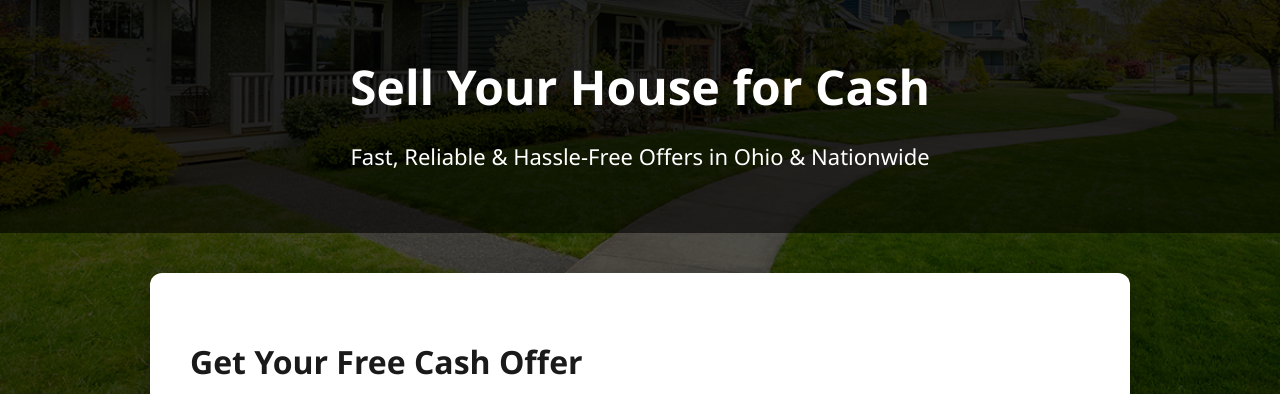
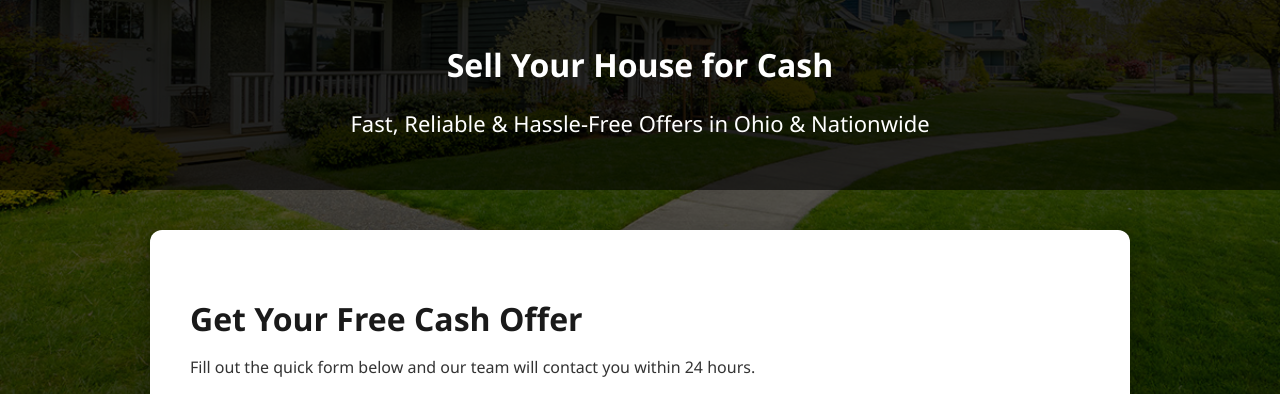
Before and after one commit to dddevelopments/dddevelopments, a plain HTML site: page index.html in a window 1280 px wide. Shown: the part 383-777 px from the top of the page. Drawn offline with Linux system fonts and the light colour scheme.

Commit message:
Update index.html

```diff
--- a/index.html
+++ b/index.html
@@ -17,10 +17,11 @@
       background-size: cover;
       color: #fff;
     }
-   .header {
+ .header {
   text-align: center;
-  padding: 60px 20px 40px; /* הקטנת הגובה הכללי */
+  padding: 40px 20px 30px; /* פחות מרווח מסביב */
   background-color: rgba(0, 0, 0, 0.6);
+}
 }
 
     .header h1 {
```
